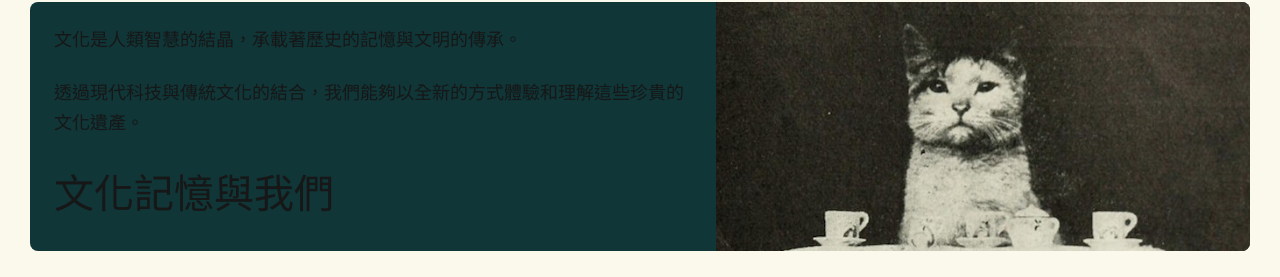
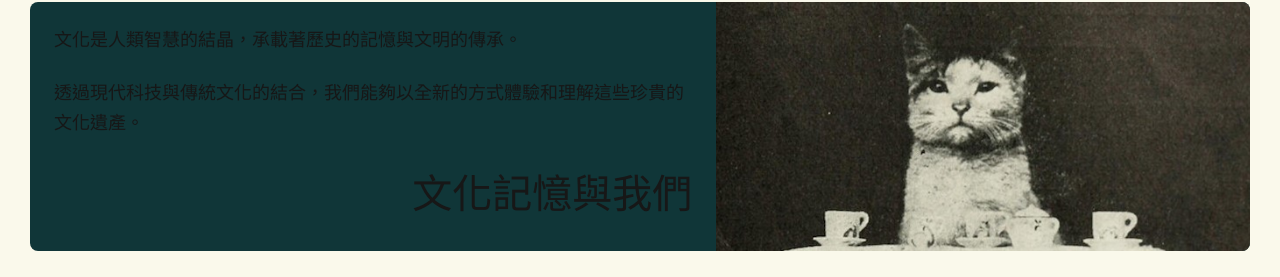
Before and after one commit to TW-tech/Cultural-Website, a Next.js app: page / in a window 1280 px wide. Shown: the part 1736-2013 px from the top of the page. Built offline with nearby package versions, Linux system fonts and the light colour scheme; a web font is replaced by a local one.

Commit message:
text change to right side

```diff
--- a/src/components/sections/Slogan.tsx
+++ b/src/components/sections/Slogan.tsx
@@ -15,7 +15,7 @@ export default function Slogan() {
             <p className="text-sm sm:text-base lg:text-lg text-white-700 leading-relaxed">
               透過現代科技與傳統文化的結合，我們能夠以全新的方式體驗和理解這些珍貴的文化遺產。
             </p>
-            <p className="text-[40px] sm:text-[40px] lg:text-[40px] text-white-700 leading-relaxed">
+            <p className="text-[40px] sm:text-[40px] lg:text-[40px] text-white-700 leading-relaxed text-right">
               文化記憶與我們
             </p>
           </div>
```
